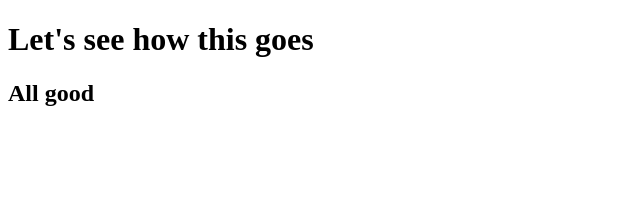
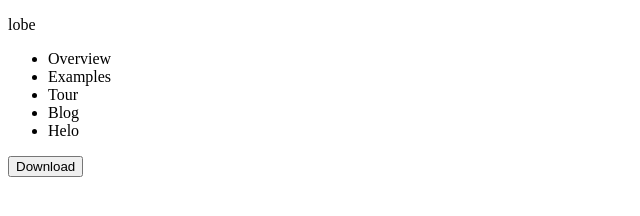
Before and after one commit to Tra-G/Bonsai-clone, a plain HTML site: page index.html in a window 1280 px wide. Shown: the whole page, without its empty margins (0-640 px from the left). Drawn offline with Linux system fonts and the light colour scheme.

Commit message:
Bonsai html for the header

```diff
--- a/index.html
+++ b/index.html
@@ -7,7 +7,16 @@
     <title>Bonsai</title>
 </head>
 <body>
-    <h1>Let's see how this goes</h1>
-    <h2>All good</h2>
+    <header>
+        <p>lobe</p>
+        <ul>
+            <li>Overview</li>
+            <li>Examples</li>
+            <li>Tour</li>
+            <li>Blog</li>
+            <li>Helo</li>
+        </ul>
+        <button>Download</button>
+    </header>
 </body>
 </html>
```
